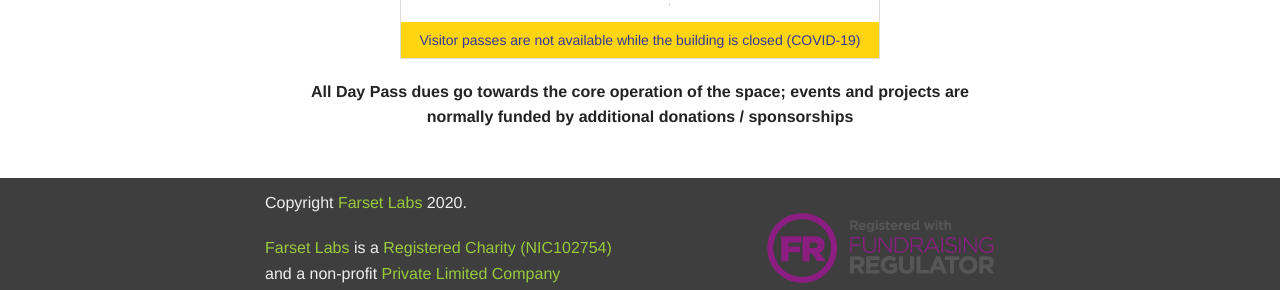
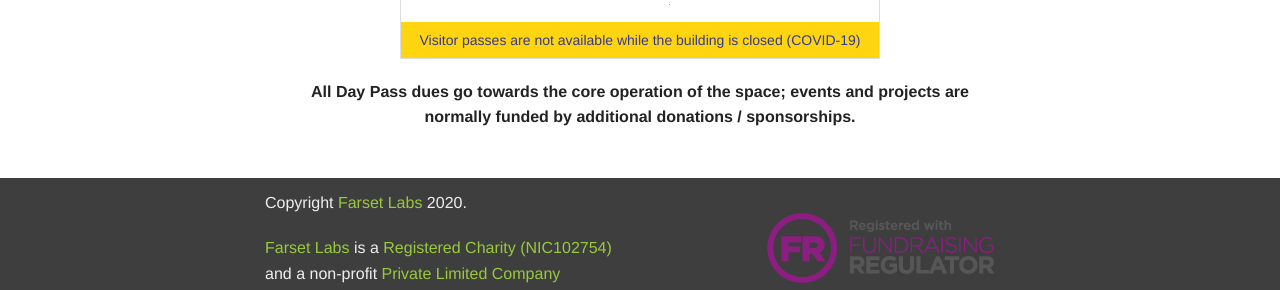
Before and after one commit to FarsetLabs/farsetlabs.github.io, a Jekyll site: the page built from hotdesk/index.html, in a window 1280 px wide. Shown: the part 992-1282 px from the top of the page. Built offline with Jekyll 4.4.1, drawn with Linux system fonts in a browser that asks for light colours; grey boxes are pictures that could not be loaded.

Commit message:
[ISSUE-239] - Add missing period (#245)
Add missing period to end of final paragraph.

```diff
--- a/hotdesk/index.html
+++ b/hotdesk/index.html
@@ -41,6 +41,6 @@ image: /hotdesk/Coworking_pano_800.jpg
     </table>
   </form>
 
-  <p class="center"><strong>All Day Pass dues go towards the core operation of the space; events and projects are normally funded by additional donations / sponsorships</strong></p>
+  <p class="center"><strong>All Day Pass dues go towards the core operation of the space; events and projects are normally funded by additional donations / sponsorships.</strong></p>
 
 </div>
```
